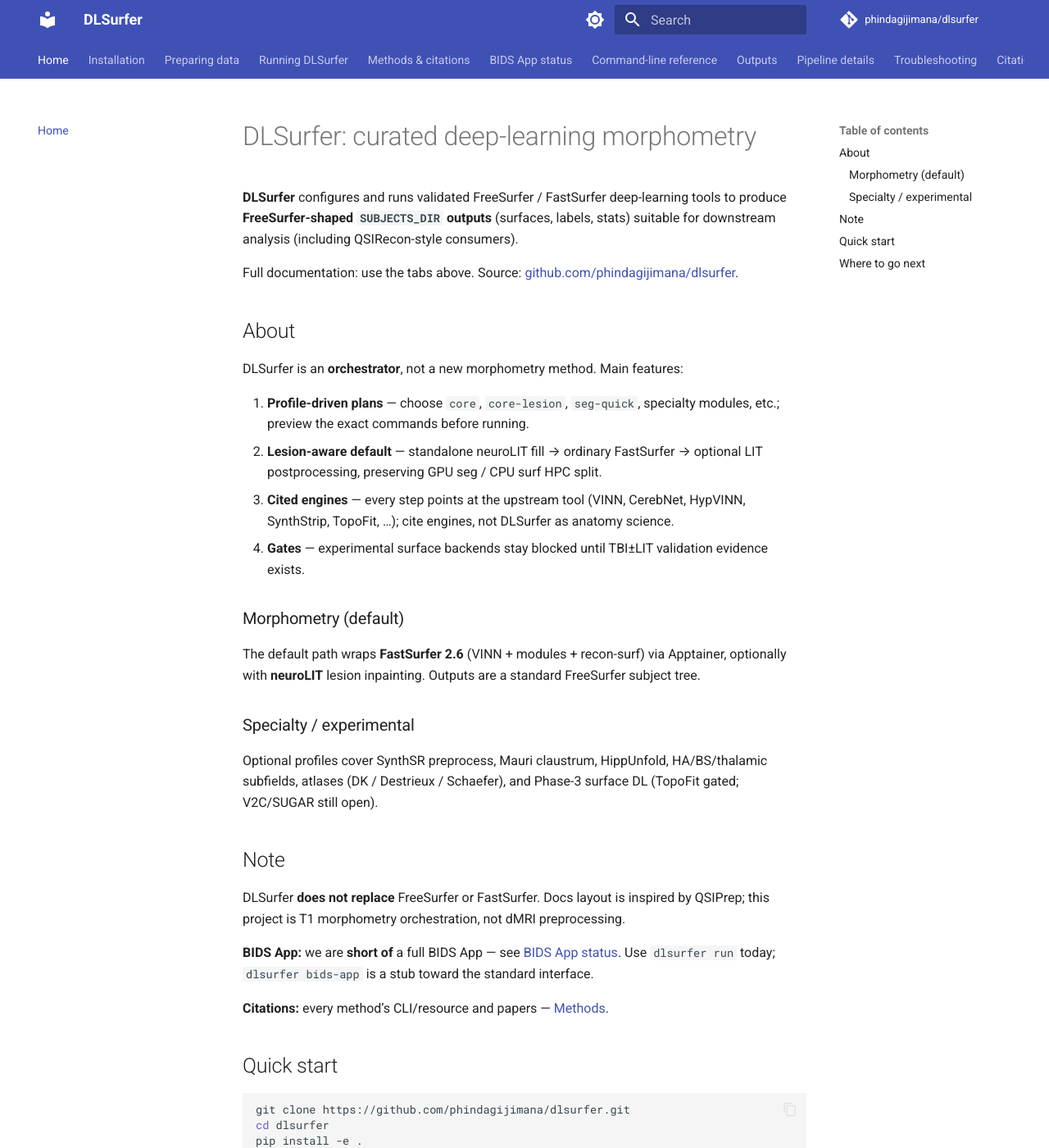
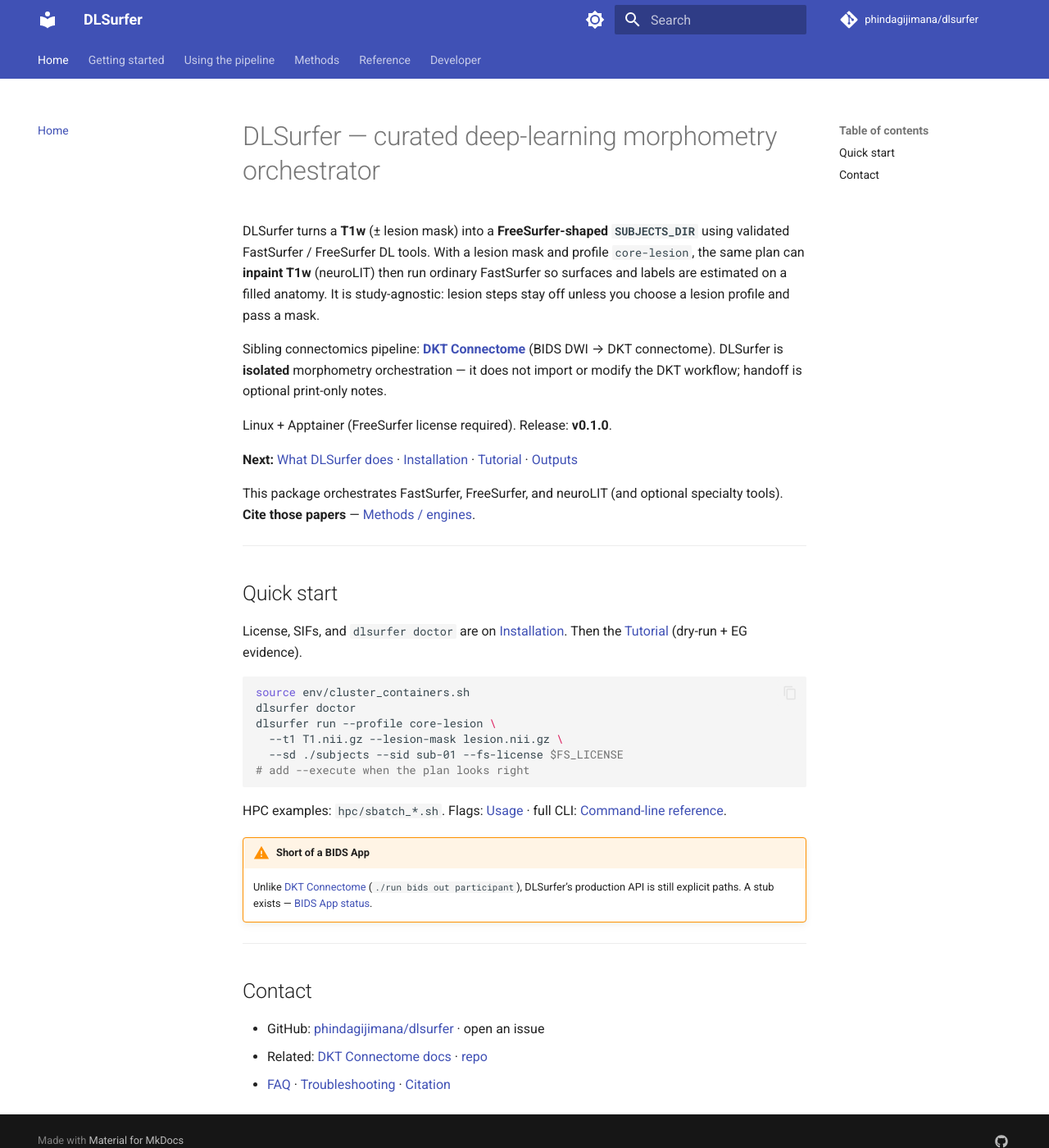
Before and after one commit to phindagijimana/dlsurfer, an MkDocs documentation site: the page built from docs/index.md, in a window 1280 px wide and 1400 px high. Shown: the whole window at 82% size. Built offline with MkDocs 1.6.1 and Material for MkDocs 9.7.7, drawn with Linux system fonts in a browser that asks for light colours; comment, search, counter and statistics services are not loaded; some of the changed text lies outside the part shown.

Commit message:
Align docs IA with DKT Connectome site structure.
Mirror Getting started / Using / Methods / Reference / Developer tabs, add tutorial and sibling handoff pages, and keep QSIPrep-style install depth.

Co-authored-by: Cursor <cursoragent@cursor.com>

````diff
--- a/docs/index.md
+++ b/docs/index.md
@@ -1,54 +1,39 @@
-# DLSurfer: curated deep-learning morphometry
+# DLSurfer — curated deep-learning morphometry orchestrator
 
-**DLSurfer** configures and runs validated FreeSurfer / FastSurfer deep-learning tools to produce **FreeSurfer-shaped `SUBJECTS_DIR` outputs** (surfaces, labels, stats) suitable for downstream analysis (including QSIRecon-style consumers).
+DLSurfer turns a **T1w** (± lesion mask) into a **FreeSurfer-shaped `SUBJECTS_DIR`** using validated FastSurfer / FreeSurfer DL tools. With a lesion mask and profile `core-lesion`, the same plan can **inpaint T1w** (neuroLIT) then run ordinary FastSurfer so surfaces and labels are estimated on a filled anatomy. It is study-agnostic: lesion steps stay off unless you choose a lesion profile and pass a mask.
 
-Full documentation: use the tabs above. Source: [github.com/phindagijimana/dlsurfer](https://github.com/phindagijimana/dlsurfer).
+Sibling connectomics pipeline: **[DKT Connectome](https://dkt-connectome.readthedocs.io/)** (BIDS DWI → DKT connectome). DLSurfer is **isolated** morphometry orchestration — it does not import or modify the DKT workflow; handoff is optional print-only notes.
 
-## About
+Linux + Apptainer (FreeSurfer license required). Release: **v0.1.0**.
 
-DLSurfer is an **orchestrator**, not a new morphometry method. Main features:
+**Next:** [What DLSurfer does](getting_started/what.md) · [Installation](installation/index.md) · [Tutorial](getting_started/tutorial.md) · [Outputs](outputs/layout.md)
 
-1. **Profile-driven plans** — choose `core`, `core-lesion`, `seg-quick`, specialty modules, etc.; preview the exact commands before running.
-2. **Lesion-aware default** — standalone neuroLIT fill → ordinary FastSurfer → optional LIT postprocessing, preserving GPU seg / CPU surf HPC split.
-3. **Cited engines** — every step points at the upstream tool (VINN, CerebNet, HypVINN, SynthStrip, TopoFit, …); cite engines, not DLSurfer as anatomy science.
-4. **Gates** — experimental surface backends stay blocked until TBI±LIT validation evidence exists.
+This package orchestrates FastSurfer, FreeSurfer, and neuroLIT (and optional specialty tools). **Cite those papers** — [Methods / engines](methods/engines.md).
 
-### Morphometry (default)
-
-The default path wraps **FastSurfer 2.6** (VINN + modules + recon-surf) via Apptainer, optionally with **neuroLIT** lesion inpainting. Outputs are a standard FreeSurfer subject tree.
-
-### Specialty / experimental
-
-Optional profiles cover SynthSR preprocess, Mauri claustrum, HippUnfold, HA/BS/thalamic subfields, atlases (DK / Destrieux / Schaefer), and Phase-3 surface DL (TopoFit gated; V2C/SUGAR still open).
-
-## Note
-
-DLSurfer **does not replace** FreeSurfer or FastSurfer. Docs layout is inspired by QSIPrep; this project is T1 morphometry orchestration, not dMRI preprocessing.
-
-**BIDS App:** we are **short of** a full BIDS App — see [BIDS App status](bids_app.md). Use `dlsurfer run` today; `dlsurfer bids-app` is a stub toward the standard interface.
-
-**Citations:** every method’s CLI/resource and papers — [Methods](methods/index.md).
+---
 
 ## Quick start
 
+License, SIFs, and `dlsurfer doctor` are on [Installation](installation/index.md). Then the [Tutorial](getting_started/tutorial.md) (dry-run + EG evidence).
+
 ```bash
-git clone https://github.com/phindagijimana/dlsurfer.git
-cd dlsurfer
-pip install -e .
-source env/cluster_containers.sh   # Apptainer SIFs + license
-dlsurfer doctor                    # expect [READY]
+source env/cluster_containers.sh
+dlsurfer doctor
 dlsurfer run --profile core-lesion \
   --t1 T1.nii.gz --lesion-mask lesion.nii.gz \
   --sd ./subjects --sid sub-01 --fs-license $FS_LICENSE
+# add --execute when the plan looks right
 ```
 
-## Where to go next
+HPC examples: `hpc/sbatch_*.sh`. Flags: [Usage](usage/minimal.md) · full CLI: [Command-line reference](cli.md).
 
-| Topic | Page |
-|-------|------|
-| Containers & install | [Installation](installation/index.md) |
-| Inputs / lesion / SUBJECTS_DIR | [Preparing data](preparing/inputs.md) |
-| Minimal run & profiles | [Running](usage/minimal.md) |
-| CLI flags | [Command-line reference](cli.md) |
-| What is written | [Outputs](outputs/layout.md) |
-| Why wrap FS/FastSurfer | [Engine policy](workflows/engine_policy.md) |
+!!! warning "Short of a BIDS App"
+    Unlike [DKT Connectome](https://dkt-connectome.readthedocs.io/) (`./run bids out participant`), DLSurfer’s production API is still explicit paths. A stub exists — [BIDS App status](bids_app.md).
+
+---
+
+## Contact
+
+- GitHub: [phindagijimana/dlsurfer](https://github.com/phindagijimana/dlsurfer) · open an issue
+- Related: [DKT Connectome docs](https://dkt-connectome.readthedocs.io/) · [repo](https://github.com/phindagijimana/dkt_connectome)
+- [FAQ](troubleshooting/faq.md) · [Troubleshooting](troubleshooting/cluster.md) · [Citation](citation.md)
--- a/mkdocs.yml
+++ b/mkdocs.yml
@@ -4,6 +4,8 @@ site_url: https://phindagijimana.github.io/dlsurfer/
 repo_url: https://github.com/phindagijimana/dlsurfer
 repo_name: phindagijimana/dlsurfer
 edit_uri: edit/main/docs/
+# Docs IA inspired by DKT Connectome (https://dkt-connectome.readthedocs.io/)
+# and QSIPrep (install / prepare / usage / outputs).
 
 theme:
   name: material
@@ -49,47 +51,43 @@ markdown_extensions:
 
 nav:
   - Home: index.md
-  - Installation:
-      - Overview: installation/index.md
+  - Getting started:
+      - What DLSurfer does: getting_started/what.md
+      - Installation: installation/index.md
       - Apptainer containers: installation/apptainer.md
       - Python package: installation/python.md
       - Doctor check: installation/doctor.md
-  - Preparing data:
-      - Inputs: preparing/inputs.md
+      - Tutorial: getting_started/tutorial.md
+      - Sample results: getting_started/sample_results.md
+      - Outputs: outputs/layout.md
+      - Metrics and QC files: outputs/metrics.md
+      - Handoff: outputs/handoff.md
+      - And DKT Connectome: getting_started/and_dkt.md
+  - Using the pipeline:
+      - Usage: usage/minimal.md
+      - Profiles: usage/profiles.md
+      - Preparing your data: preparing/inputs.md
       - Lesion masks: preparing/lesions.md
       - SUBJECTS_DIR: preparing/subjects_dir.md
-  - Running DLSurfer:
-      - Minimal command: usage/minimal.md
-      - Profiles: usage/profiles.md
       - Devices and HPC: usage/hpc.md
       - Preview the plan: usage/preview.md
       - Gates: usage/gates.md
-  - Methods & citations:
-      - Overview: methods/index.md
+      - Quality control: usage/qc.md
+      - BIDS App status: bids_app.md
+  - Methods:
+      - Methods overview: methods/overview.md
       - Engines (resources + papers): methods/engines.md
-  - BIDS App status: bids_app.md
-  - Command-line reference: cli.md
-  - Outputs:
-      - Layout: outputs/layout.md
-      - Metrics and QC: outputs/metrics.md
-      - Handoff: outputs/handoff.md
-  - Pipeline details:
       - Engine policy: workflows/engine_policy.md
       - core / core-lesion: workflows/core.md
       - Atlases: workflows/atlases.md
       - Specialty modules: workflows/specialty.md
       - Surfaces (Phase 3): workflows/surfaces.md
-  - Troubleshooting:
+  - Reference:
       - FAQ: troubleshooting/faq.md
-      - Cluster notes: troubleshooting/cluster.md
-  - Citation: citation.md
-  - Changelog: changelog.md
-  - Lab evidence:
-      - Live runs: lab/LIVE_RUNS.md
-      - EG smoke: lab/EG_SMOKE_EVIDENCE.md
-      - TBI ± LIT surfaces: lab/TBI_LIT_SURFACES_REPORT.md
-      - Publish notes: lab/PUBLISH.md
-  - Reference:
+      - Troubleshooting: troubleshooting/cluster.md
+      - Command-line reference: cli.md
+      - Citation: citation.md
+      - Changelog: changelog.md
       - Claims: reference/CLAIMS.md
       - Isolation: reference/ISOLATION.md
       - Engine policy (full): reference/ENGINE_POLICY.md
@@ -100,6 +98,12 @@ nav:
       - Structure modules: reference/STRUCTURE_MODULES.md
       - Phases: reference/PHASES.md
       - DKT handoff: reference/DKT_HANDOFF.md
+  - Developer:
+      - Contributing: contributing.md
+      - Live runs: lab/LIVE_RUNS.md
+      - EG smoke: lab/EG_SMOKE_EVIDENCE.md
+      - TBI ± LIT surfaces: lab/TBI_LIT_SURFACES_REPORT.md
+      - Publish notes: lab/PUBLISH.md
 
 extra:
   social:
````
Also changed, not shown: README.md (+1 -1 lines), docs/contributing.md (added, +16 -0 lines), docs/getting_started/and_dkt.md (added, +19 -0 lines), docs/getting_started/sample_results.md (added, +11 -0 lines), docs/getting_started/tutorial.md (added, +54 -0 lines), docs/getting_started/what.md (added, +17 -0 lines), docs/methods/index.md (+2 -8 lines), docs/methods/overview.md (added, +11 -0 lines), docs/usage/qc.md (added, +14 -0 lines).
